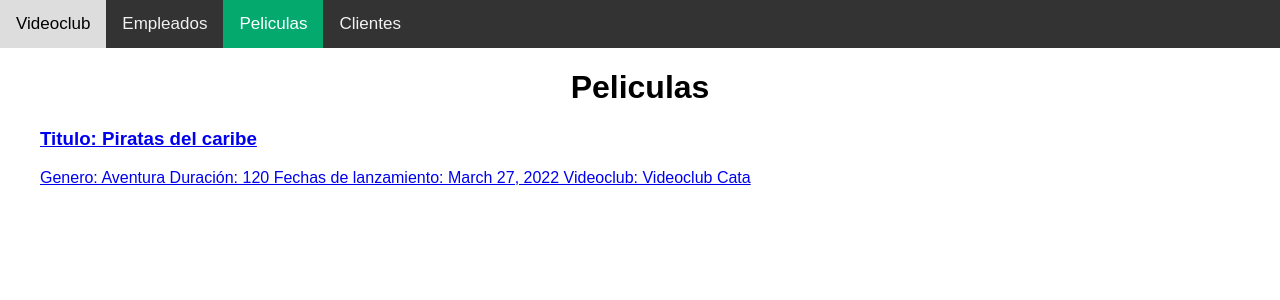
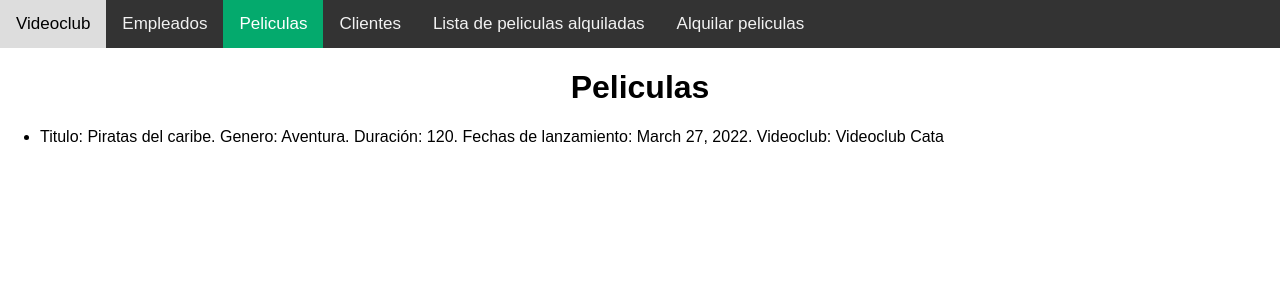
Before and after one commit to catalindoja/VideoclubDjango, a Django app: page /peliculas in a window 1280 px wide. Shown: the top 300 px of the page. Run offline with Django 4.2, Linux system fonts and the light colour scheme; data comes from the database, SQL or seed files in the repository; both versions use the stored data as it was after the commit.

Commit message:
All done, form is working and urls and database save works properly.

```diff
--- a/Videoclub/urls.py
+++ b/Videoclub/urls.py
@@ -23,6 +23,7 @@ urlpatterns = [
     path('empleados', videoclub.views.empleado),
     path('clientes', videoclub.views.cliente),
     path('peliculas', videoclub.views.pelicula),
-    path('alquilar', videoclub.views.alquilar),
+    path('lista_alquilados', videoclub.views.alquilado),
+    path('alquilar_pelicula', videoclub.views.alquilar),
     path('admin/', admin.site.urls),
 ]
--- a/videoclub/admin.py
+++ b/videoclub/admin.py
@@ -6,3 +6,4 @@ admin.site.register(models.Videoclub)
 admin.site.register(models.Pelicula)
 admin.site.register(models.Cliente)
 admin.site.register(models.Empleado)
+admin.site.register(models.Alquilado)
--- a/videoclub/templates/videoclub/alquilar_pelicula.html
+++ b/videoclub/templates/videoclub/alquilar_pelicula.html
@@ -10,8 +10,10 @@
 <div class="topnav">
   <a href="videoclub">Videoclub</a>
   <a href="empleados">Empleados</a>
-  <a class="active" href="peliculas">Peliculas</a>
+  <a  href="peliculas">Peliculas</a>
   <a href="clientes">Clientes</a>
+    <a href="lista_alquilados">Lista de peliculas alquiladas</a>
+    <a class="active" href="alquilar_pelicula">Alquilar peliculas</a>
 </div>
 <h1 style="text-align: center;">Alquilar una pelicula</h1>
     <form action = "" method = "post">
--- a/videoclub/templates/videoclub/cliente.html
+++ b/videoclub/templates/videoclub/cliente.html
@@ -12,11 +12,15 @@
   <a href="empleados">Empleados</a>
   <a  href="peliculas">Peliculas</a>
   <a class="active" href="clientes">Clientes</a>
+    <a href="lista_alquilados">Lista de peliculas alquiladas</a>
+    <a href="alquilar_pelicula">Alquilar peliculas</a>
 </div>
   <h1 style="text-align: center">Clientes</h1>
     <ul>
         {% for cliente in clientes %}
-                <a href="/{{ cliente.idCliente }}" style=""> <h3> {{ cliente.nombre }}</h3> {{ cliente.apellidos }}</a>
+        <li>
+                 Nombre: {{ cliente.nombre }}. Apellidos: {{ cliente.apellidos }}
+        </li>
         {% endfor %}
     </ul>
 </body>
--- a/videoclub/templates/videoclub/empleados.html
+++ b/videoclub/templates/videoclub/empleados.html
@@ -41,6 +41,8 @@ body {
   <a class="active" href="empleados">Empleados</a>
   <a href="peliculas">Peliculas</a>
   <a href="clientes">Clientes</a>
+    <a href="lista_alquilados">Lista de peliculas alquiladas</a>
+    <a href="alquilar_pelicula">Alquilar peliculas</a>
 </div>
 
   <h1 style="text-align: center;">Empleados</h1>
--- a/videoclub/templates/videoclub/pelicula.html
+++ b/videoclub/templates/videoclub/pelicula.html
@@ -12,13 +12,17 @@
   <a href="empleados">Empleados</a>
   <a class="active" href="peliculas">Peliculas</a>
   <a href="clientes">Clientes</a>
+    <a href="lista_alquilados">Lista de peliculas alquiladas</a>
+    <a href="alquilar_pelicula">Alquilar peliculas</a>
 </div>
   <h1 style="text-align: center">Peliculas</h1>
     <ul>
         {% for pelicula in peliculas %}
-                <a href="/{{ pelicula.idPelicula }}" style=""> <h3>Titulo: {{ pelicula.nombre }}</h3>
-                Genero: {{ pelicula.genero }}  Duración: {{ pelicula.duracion }}
-                Fechas de lanzamiento: {{ pelicula.fecha_de_lanzamiento }} Videoclub: {{ pelicula.idVideoclub }}</a>
+        <li>
+                Titulo: {{ pelicula.nombre }}.
+                Genero: {{ pelicula.genero }}.  Duración: {{ pelicula.duracion }}.
+                Fechas de lanzamiento: {{ pelicula.fecha_de_lanzamiento }}. Videoclub: {{ pelicula.idVideoclub }}
+        </li>
         {% endfor %}
     </ul>
 </body>
--- a/videoclub/urls.py
+++ b/videoclub/urls.py
@@ -10,4 +10,6 @@ urlpatterns = [
     path('empleados', views.empleado),
     path('peliculas', views.pelicula),
     path('clientes', views.cliente),
+    path('lista_alquilados', views.alquilado),
+    path('alquilar_pelicula', views.alquilar),
 ]
--- a/videoclub/views.py
+++ b/videoclub/views.py
@@ -1,5 +1,7 @@
+from datetime import datetime
+
 from django.shortcuts import render
-from django.http import HttpResponse
+from django.http import HttpResponse, HttpResponseRedirect
 # Create your views here.
 from .models import Videoclub, Empleado, Pelicula, Cliente, Alquilado
 from django.views.generic.edit import CreateView
@@ -17,24 +19,49 @@ def empleado(request):
     dictionary = {'empleados': empleados}
     return render(request, 'videoclub/empleados.html', dictionary)
 
+
 def pelicula(request):
     peliculas = Pelicula.objects.all()
     dictionary = {'peliculas': peliculas}
     return render(request, 'videoclub/pelicula.html', dictionary)
+
 
 def cliente(request):
     cliente = Cliente.objects.all()
     dictionary = {'clientes': cliente}
     return render(request, 'videoclub/cliente.html', dictionary)
 
+
 def alquilado(request):
     alquilado = Alquilado.objects.all()
-    dictionary = {'clientes': cliente}
+    dictionary = {'alquilados': alquilado}
     return render(request, 'videoclub/lista_alquilados.html', dictionary)
 
 
+def alquilar(request):
+    if request.method == 'POST':
+        # create a form instance and populate it with data from the request:
+        form = AlquiladoForm(request.POST)
+        # check whether it's valid:
+        if form.is_valid():
+            # process the data in form.cleaned_data as required
+            # p = form.save()
 
-def alquilar(request):
-    context = {}
-    context['form'] = AlquiladoForm()
-    return render(request, "videoclub/alquilar_pelicula.html", context)
+            videoclub = form.cleaned_data['videoclub']
+            pelicula = form.cleaned_data['pelicula']
+            cliente = form.cleaned_data['cliente']
+            empleado = form.cleaned_data['empleado']
+            data = datetime.now()
+
+            idalquiler = len(Alquilado.objects.all()) + 1
+
+            alquilado = Alquilado(idalquiler, videoclub, empleado, cliente, pelicula, data)
+            print(alquilado)
+            alquilado.save()
+
+            # redirect to a new URL:
+            # if a GET (or any other method) we'll create a blank form
+            return HttpResponseRedirect('lista_alquilados')
+    else:
+        form = AlquiladoForm()
+    return render(request, "videoclub/alquilar_pelicula.html", {'form': form})
```
Also changed, not shown: videoclub/forms.py (+4 -4 lines), videoclub/templates/videoclub/index.html (+6 -4 lines), videoclub/templates/videoclub/lista_alquilados.html (+5 -3 lines), db.sqlite3.
